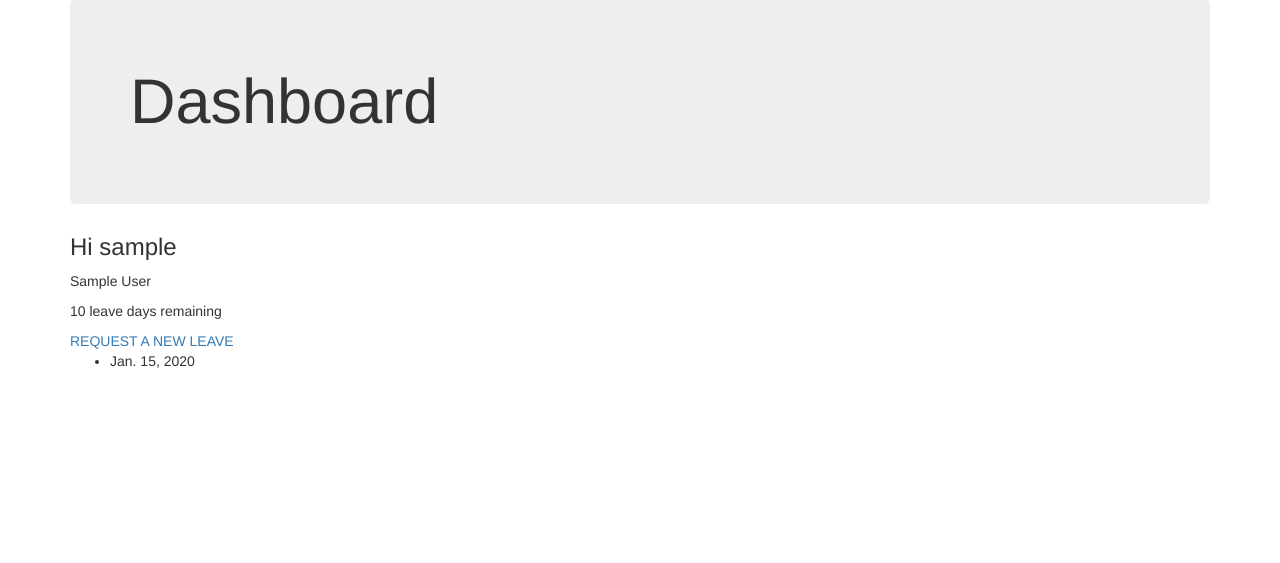
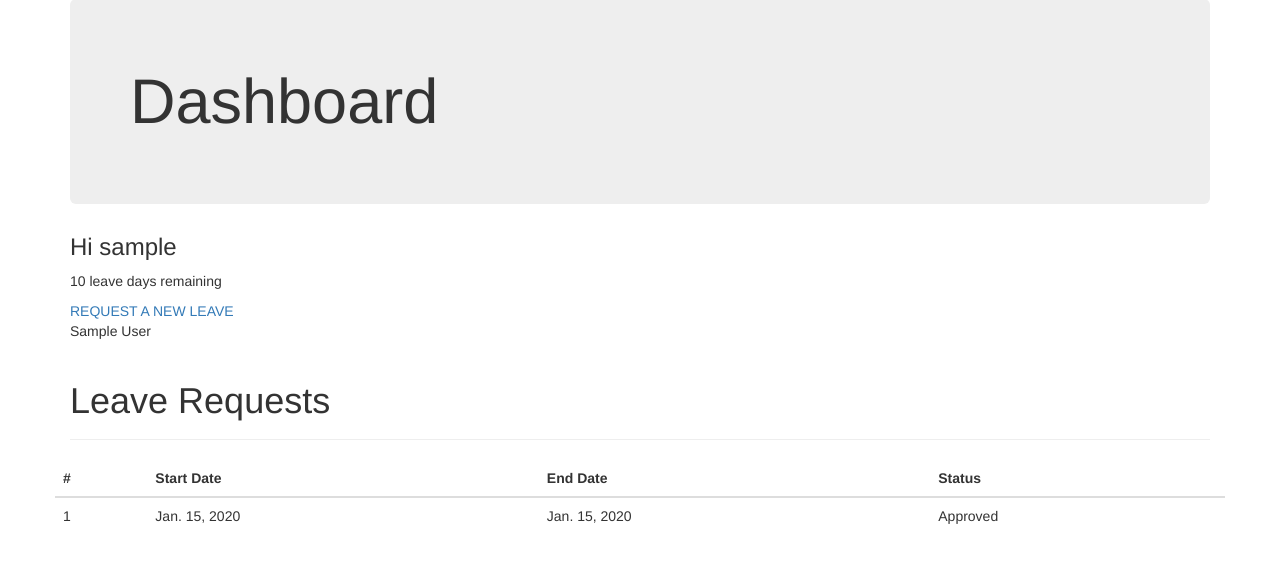
Before and after one commit to mokgadirasekgala/hr, a Django app: page / in a window 1280 px wide. Shown: the part 71-634 px from the top of the page. Run offline with Django 3.2, Linux system fonts and the light colour scheme; a user stored in the database is signed in; tables that the repository leaves empty hold one stand-in row (values such as "Sample post"); some libraries are stand-ins or nearby versions.

Commit message:
Dashboard styling

```diff
--- a/leave/templates/leave/index.html
+++ b/leave/templates/leave/index.html
@@ -13,22 +13,44 @@
     {% endif %}
 
     <h3>Hi {{ username }}</h3>
+    <p>{{ days_remaining }} leave days remaining </p>  <a href="leave">REQUEST A NEW LEAVE</a>
     <p>{{ first_name}} {{last_name}}</p>
 
-     <p>{{ days_remaining }} leave days remaining </p>  <a href="leave">REQUEST A NEW LEAVE</a>
+    <div class="page-header">
+        <h1>Leave Requests</h1>
+    </div>
 
     {% if leave_requests %}
-        <ul class="requests">
-            {% for request in leave_requests  %}
-                <li >
-                {{request.start_date  }}
-                </li>
-            {% endfor %}
+        <div class="row">
+            <table class="table">
+                <thead>
+                  <tr>
+                    <th>#</th>
+                    <th>Start Date</th>
+                    <th>End Date</th>
+                    <th>Status</th>
+                  </tr>
+                </thead>
+                <tbody>
+                  {% for request in leave_requests %}
+                  <tr>
+                    <td>{{ forloop.counter }}</td>
+                    <td>{{ request.start_date }}</td>
+                    <td>{{ request.end_date }}</td>
+                    <td>{{ request.status }}</td>
+                  </tr>
+                  {% endfor %}
 
-        </ul>
+                </tbody>
+            </table>
+        </div>
     {% endif %}
 
 
 
 
+
+
+
+
 {% endblock %}
--- a/leave/views.py
+++ b/leave/views.py
@@ -31,6 +31,8 @@ def create_employee(request): #for hr admin
 @login_required(login_url="login/")
 def index(request):
     leave_requests=Leave.objects.filter(employee_username=request.user.username)
+    if len(leave_requests)==0:
+        leave_requests=None
     emp = Employee.objects.get(username=request.user.username)
     context = {
         'days_remaining':emp.leave_days_remaining,
```
